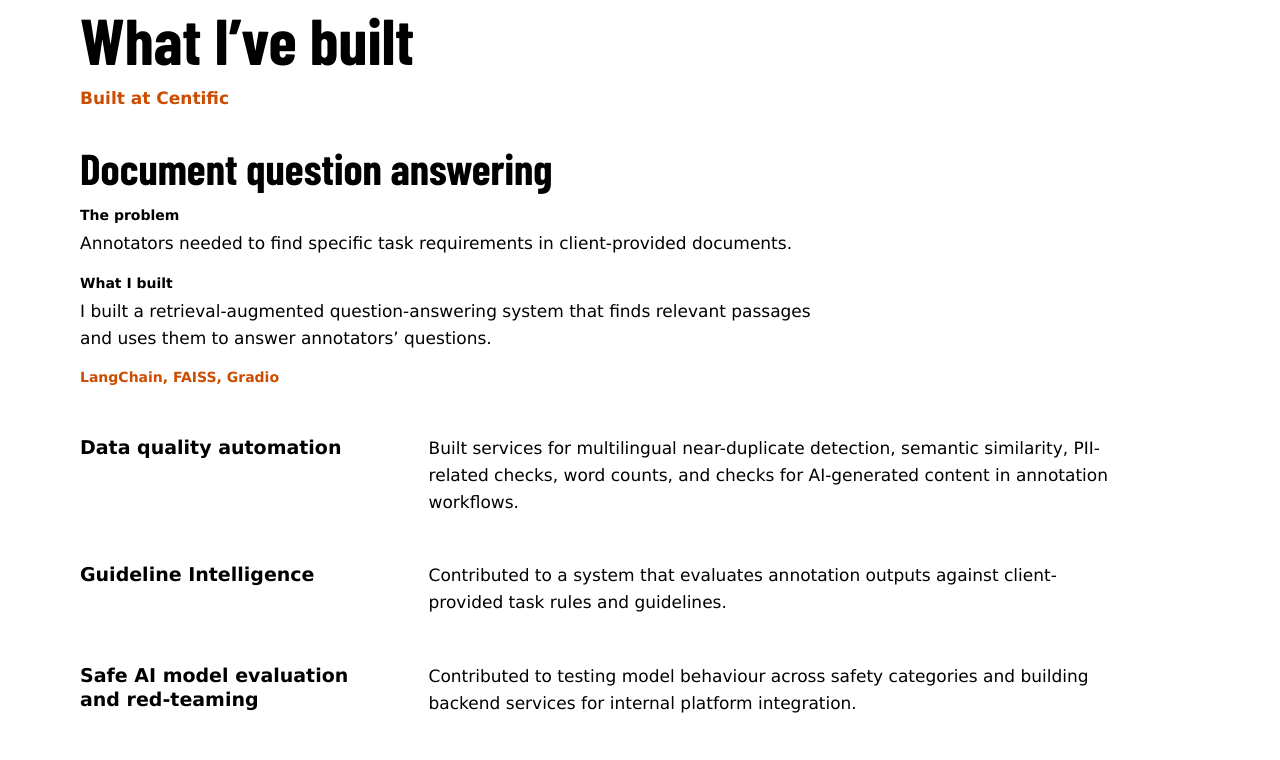
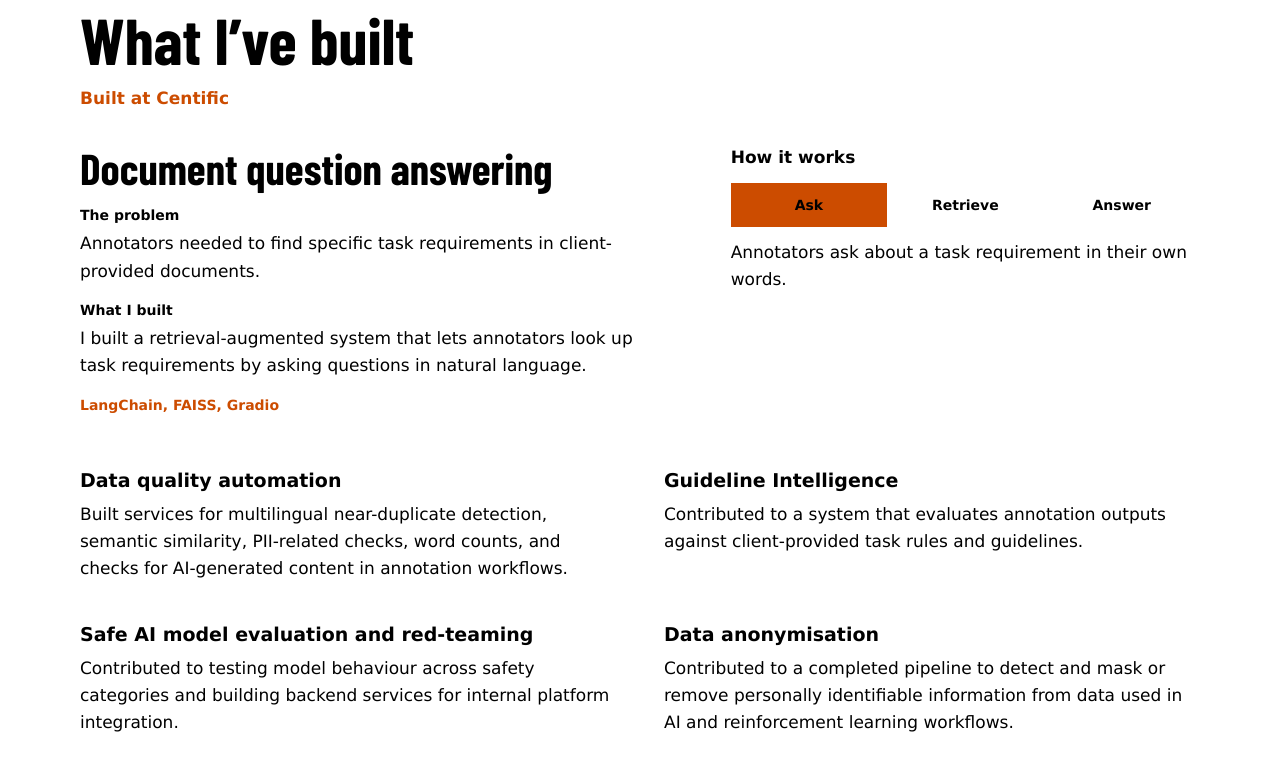
Before and after one commit to aakrsn/portfolio, a plain HTML site: page frontend/index.html in a window 1280 px wide. Shown: the part 501-1261 px from the top of the page. Drawn offline with Linux system fonts and the light colour scheme.

Commit message:
Add interactive Document QA workflow and project grid

```diff
--- a/frontend/index.html
+++ b/frontend/index.html
@@ -44,6 +44,7 @@
         <h2 id="work-heading">What I’ve built</h2>
         <p class="employer">Built at Centific</p>
         <article class="featured-project" aria-labelledby="document-qa-heading">
+          <div>
             <h3 id="document-qa-heading">Document question answering</h3>
             <dl class="project-story">
               <div>
@@ -52,28 +53,49 @@
               </div>
               <div>
                 <dt>What I built</dt>
-              <dd>I built a retrieval-augmented question-answering system that finds relevant passages and uses them to answer annotators’ questions.</dd>
+                <dd>I built a retrieval-augmented system that lets annotators look up task requirements by asking questions in natural language.</dd>
               </div>
             </dl>
             <p class="project-tools">LangChain, FAISS, Gradio</p>
+          </div>
+
+          <fieldset class="workflow">
+            <legend>How it works</legend>
+            <div class="workflow-steps">
+              <input type="radio" id="workflow-ask" name="workflow" aria-describedby="workflow-ask-note" checked>
+              <label for="workflow-ask">Ask</label>
+              <input type="radio" id="workflow-retrieve" name="workflow" aria-describedby="workflow-retrieve-note">
+              <label for="workflow-retrieve">Retrieve</label>
+              <input type="radio" id="workflow-answer" name="workflow" aria-describedby="workflow-answer-note">
+              <label for="workflow-answer">Answer</label>
+              <span class="workflow-highlight" aria-hidden="true"></span>
+              <div class="workflow-notes">
+                <p id="workflow-ask-note">Annotators ask about a task requirement in their own words.</p>
+                <p id="workflow-retrieve-note">The system searches the indexed documents for passages relevant to the question.</p>
+                <p id="workflow-answer-note">The model uses those passages as context to answer the question.</p>
+              </div>
+            </div>
+          </fieldset>
         </article>
 
-        <article class="project-row split-row">
+        <div class="project-grid">
+          <article>
             <h3>Data quality automation</h3>
             <p>Built services for multilingual near-duplicate detection, semantic similarity, PII-related checks, word counts, and checks for AI-generated content in annotation workflows.</p>
           </article>
-        <article class="project-row split-row">
+          <article>
             <h3>Guideline Intelligence</h3>
             <p>Contributed to a system that evaluates annotation outputs against client-provided task rules and guidelines.</p>
           </article>
-        <article class="project-row split-row">
+          <article>
             <h3>Safe AI model evaluation and red-teaming</h3>
             <p>Contributed to testing model behaviour across safety categories and building backend services for internal platform integration.</p>
           </article>
-        <article class="project-row split-row">
+          <article>
             <h3>Data anonymisation</h3>
             <p>Contributed to a completed pipeline to detect and mask or remove personally identifiable information from data used in AI and reinforcement learning workflows.</p>
           </article>
+        </div>
       </section>
 
       <section id="experience" class="page-section" aria-labelledby="experience-heading">
--- a/frontend/static/styles.css
+++ b/frontend/static/styles.css
@@ -268,7 +268,10 @@ h1 span {
 }
 
 .featured-project {
-  margin-block: 2rem 1.75rem;
+  display: grid;
+  align-items: start;
+  gap: 1.75rem;
+  margin-block: 2rem 2.5rem;
 }
 
 #document-qa-heading {
@@ -296,6 +299,103 @@ h1 span {
   margin-block-start: 0.875rem;
 }
 
+.workflow {
+  min-inline-size: 0;
+  margin: 0;
+  padding: 0;
+  border: 0;
+}
+
+.workflow legend {
+  padding: 0;
+  font-weight: 700;
+}
+
+.workflow-steps {
+  position: relative;
+  display: grid;
+  grid-template-columns: repeat(3, minmax(0, 1fr));
+  margin-block-start: 0.75rem;
+}
+
+.workflow-steps input {
+  position: absolute;
+  inline-size: 1px;
+  block-size: 1px;
+  margin: 0;
+  clip-path: inset(50%);
+}
+
+.workflow-steps label {
+  z-index: 1;
+  display: grid;
+  place-items: center;
+  min-block-size: 44px;
+  padding: 0.25rem;
+  font-size: 0.875rem;
+  font-weight: 700;
+  text-align: center;
+  cursor: pointer;
+}
+
+.workflow-steps label:hover {
+  text-decoration: underline;
+}
+
+.workflow-steps input:focus-visible + label {
+  outline: 2px solid var(--foreground);
+  outline-offset: -2px;
+}
+
+.workflow-highlight {
+  position: absolute;
+  grid-area: 1 / 1 / 2 / 2;
+  inset: 0;
+  background: var(--orange);
+  pointer-events: none;
+}
+
+#workflow-retrieve:checked ~ .workflow-highlight {
+  transform: translateX(100%);
+}
+
+#workflow-answer:checked ~ .workflow-highlight {
+  transform: translateX(200%);
+}
+
+@media (prefers-reduced-motion: no-preference) {
+  .workflow-highlight {
+    transition: transform 180ms ease-out;
+  }
+}
+
+.workflow-notes {
+  display: grid;
+  grid-column: 1 / -1;
+  margin-block-start: 0.75rem;
+}
+
+.workflow-notes p {
+  grid-area: 1 / 1;
+  visibility: hidden;
+}
+
+#workflow-ask:checked ~ .workflow-notes #workflow-ask-note,
+#workflow-retrieve:checked ~ .workflow-notes #workflow-retrieve-note,
+#workflow-answer:checked ~ .workflow-notes #workflow-answer-note {
+  visibility: visible;
+}
+
+.project-grid {
+  display: grid;
+  gap: 2rem;
+}
+
+.project-grid p {
+  max-inline-size: 58ch;
+  margin-block-start: 0.5rem;
+}
+
 summary {
   cursor: pointer;
 }
@@ -309,14 +409,8 @@ summary::marker {
   gap: 0.5rem;
 }
 
-.project-row,
 .education {
-  padding-block: 1.125rem 1.75rem;
-}
-
-.project-row:last-child,
-.education {
-  padding-block-end: 0;
+  padding-block-start: 1.125rem;
 }
 
 .experience,
@@ -390,6 +484,11 @@ summary::marker {
     font-size: clamp(5.75rem, 10.94vw, 8.75rem);
   }
 
+  .project-grid {
+    grid-template-columns: repeat(2, minmax(0, 1fr));
+    gap: 2.5rem 3rem;
+  }
+
   .skill-groups {
     grid-template-columns: repeat(2, minmax(0, 1fr));
   }
@@ -437,6 +536,12 @@ summary::marker {
     font-size: 3rem;
   }
 
+  .featured-project {
+    grid-template-columns: minmax(0, 5fr) minmax(0, 4fr);
+    gap: 4rem;
+    margin-block-end: 3.25rem;
+  }
+
   .split-row {
     grid-template-columns: minmax(0, 2fr) minmax(0, 5fr);
     column-gap: 2.5rem;
@@ -457,6 +562,14 @@ summary::marker {
     background: CanvasText;
   }
 
+  .workflow-highlight {
+    display: none;
+  }
+
+  .workflow-steps input:checked + label {
+    text-decoration: underline;
+  }
+
   :focus-visible {
     outline-color: CanvasText;
   }
```
Also changed, not shown: 2 other files. Lines whose indentation alone changed are shown as unchanged.
